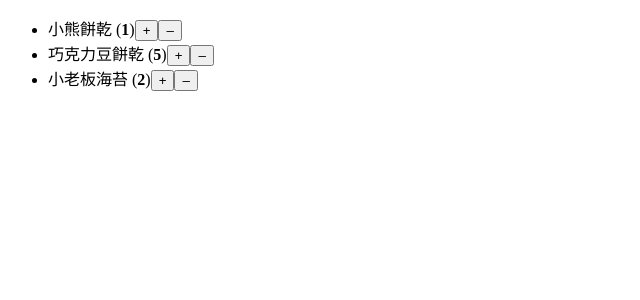
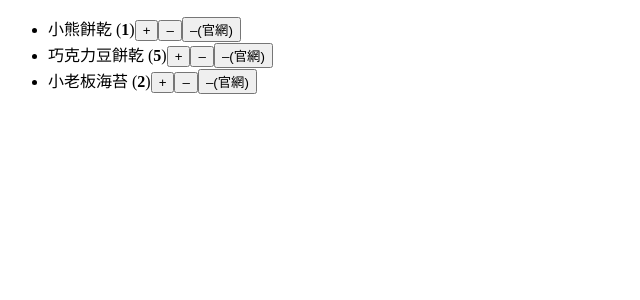
Before and after one commit to eyesofkids/react-mli-com, a Next.js app in the folder course/: page /ch-04-state/cart in a window 1280 px wide. Shown: the top 300 px of the page, without its empty margins (0-640 px from the left). Built offline with nearby package versions, Linux system fonts and the light colour scheme.

Commit message:
練習3-商品數量為0時刪除(官網解答)

```diff
--- a/course/app/ch-04-state/cart/page.js
+++ b/course/app/ch-04-state/cart/page.js
@@ -61,6 +61,34 @@ export default function ShoppingCartPage() {
     setProducts(nextProducts)
   }
 
+  // react官網解法(第二題)
+  function handleDecreaseClick(productId) {
+    // 遞減一定會作，注意這裡要用let
+    let nextProducts = products.map((product) => {
+      if (product.id === productId) {
+        return {
+          ...product,
+          count: product.count - 1,
+        }
+      } else {
+        return product
+      }
+    })
+    // 再作一次過濾，只保留商品數量(count)大於0的物件
+    nextProducts = nextProducts.filter((p) => p.count > 0)
+
+    // 用products與nextProducts陣列中的成員個數(length)來判斷是要作遞減還是刪除
+    if (products.length > nextProducts.length) {
+      // 作刪除
+      if (confirm('你確定要刪除嗎？')) {
+        setProducts(nextProducts)
+      }
+    } else {
+      // 作遞減
+      setProducts(nextProducts)
+    }
+  }
+
   return (
     <ul>
       {products.map((product) => (
@@ -91,6 +119,13 @@ export default function ShoppingCartPage() {
           >
             –
           </button>
+          <button
+            onClick={() => {
+              handleDecreaseClick(product.id)
+            }}
+          >
+            –(官網)
+          </button>
         </li>
       ))}
     </ul>
```
